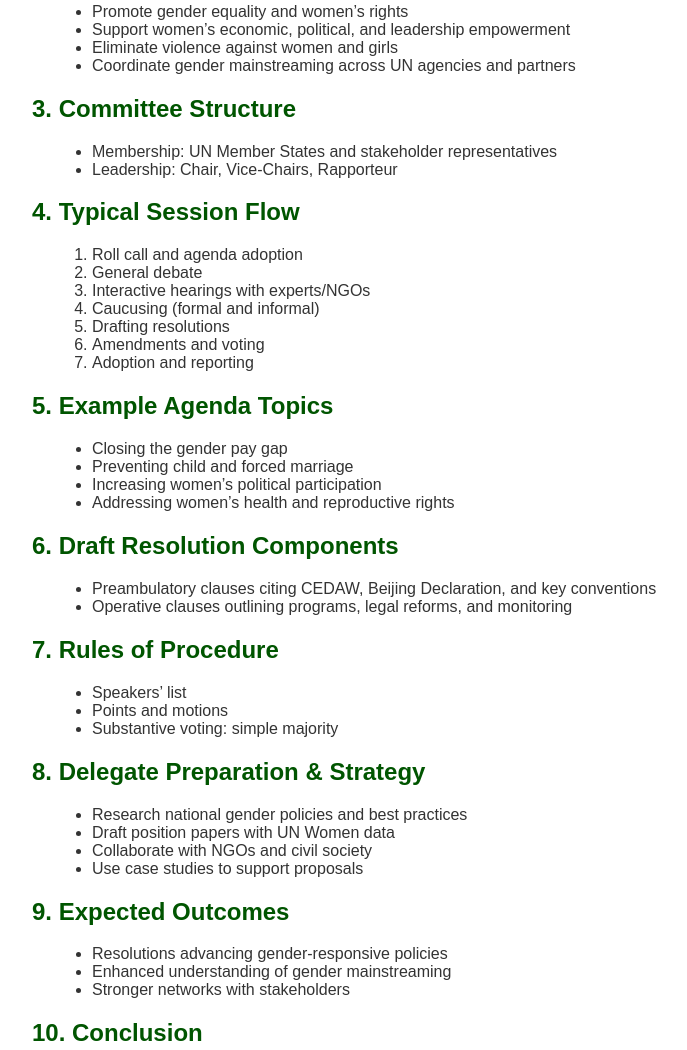
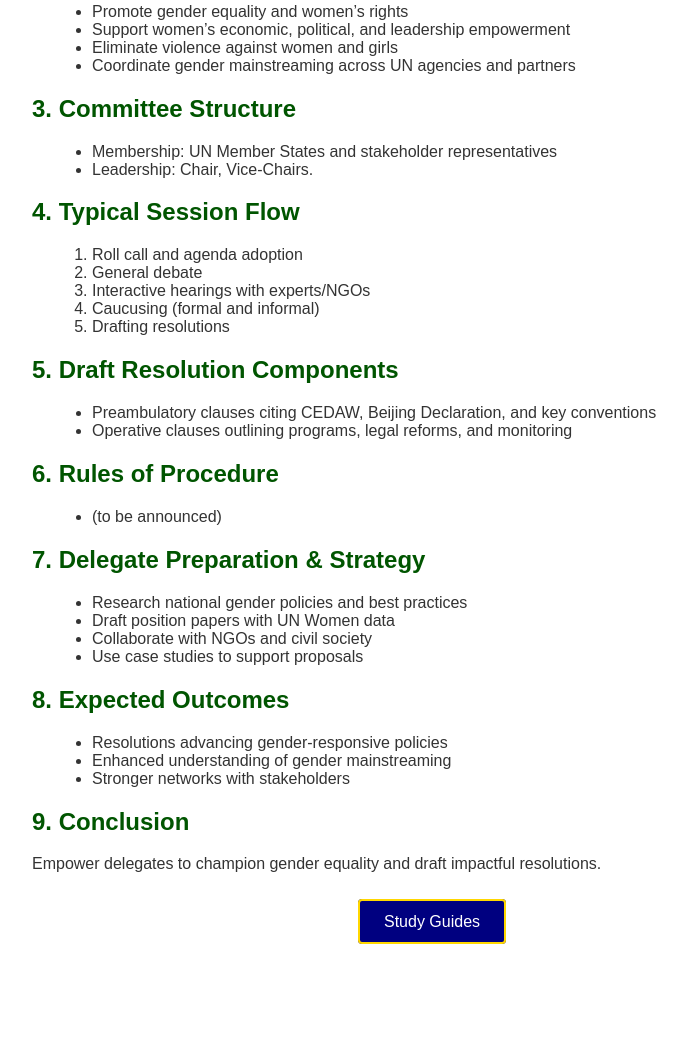
Before and after one commit to PyleaMUN/un-women2026, a plain HTML site: page index.html in a window 1280 px wide. Shown: the part 321-1371 px from the top of the page, without its empty margins (208-895 px from the left). After the commit the page ends 1292 px from the top, so only its background shows below. Drawn offline with Linux system fonts and the light colour scheme.

Commit message:
Update index.html

```diff
--- a/index.html
+++ b/index.html
@@ -38,7 +38,7 @@
     <h2>3. Committee Structure</h2>
     <ul>
       <li>Membership: UN Member States and stakeholder representatives</li>
-      <li>Leadership: Chair, Vice-Chairs, Rapporteur</li>
+      <li>Leadership: Chair, Vice-Chairs.</li>
     </ul>
     <h2>4. Typical Session Flow</h2>
     <ol>
@@ -47,41 +47,31 @@
       <li>Interactive hearings with experts/NGOs</li>
       <li>Caucusing (formal and informal)</li>
       <li>Drafting resolutions</li>
-      <li>Amendments and voting</li>
-      <li>Adoption and reporting</li>
     </ol>
-    <h2>5. Example Agenda Topics</h2>
-    <ul>
-      <li>Closing the gender pay gap</li>
-      <li>Preventing child and forced marriage</li>
-      <li>Increasing women’s political participation</li>
-      <li>Addressing women’s health and reproductive rights</li>
     </ul>
-    <h2>6. Draft Resolution Components</h2>
+    <h2>5. Draft Resolution Components</h2>
     <ul>
       <li>Preambulatory clauses citing CEDAW, Beijing Declaration, and key conventions</li>
       <li>Operative clauses outlining programs, legal reforms, and monitoring</li>
     </ul>
-    <h2>7. Rules of Procedure</h2>
+    <h2>6. Rules of Procedure</h2>
     <ul>
-      <li>Speakers’ list</li>
-      <li>Points and motions</li>
-      <li>Substantive voting: simple majority</li>
+      <li>(to be announced)</li>
     </ul>
-    <h2>8. Delegate Preparation &amp; Strategy</h2>
+    <h2>7. Delegate Preparation &amp; Strategy</h2>
     <ul>
       <li>Research national gender policies and best practices</li>
       <li>Draft position papers with UN Women data</li>
       <li>Collaborate with NGOs and civil society</li>
       <li>Use case studies to support proposals</li>
     </ul>
-    <h2>9. Expected Outcomes</h2>
+    <h2>8. Expected Outcomes</h2>
     <ul>
       <li>Resolutions advancing gender-responsive policies</li>
       <li>Enhanced understanding of gender mainstreaming</li>
       <li>Stronger networks with stakeholders</li>
     </ul>
-    <h2>10. Conclusion</h2>
+    <h2>9. Conclusion</h2>
     <p>Empower delegates to champion gender equality and draft impactful resolutions.</p>
     <div class="button-container">
       <a href="https://pyleamun.github.io/study-guides2026/" class="study-guides-button" target="_blank">Study Guides</a>
```
